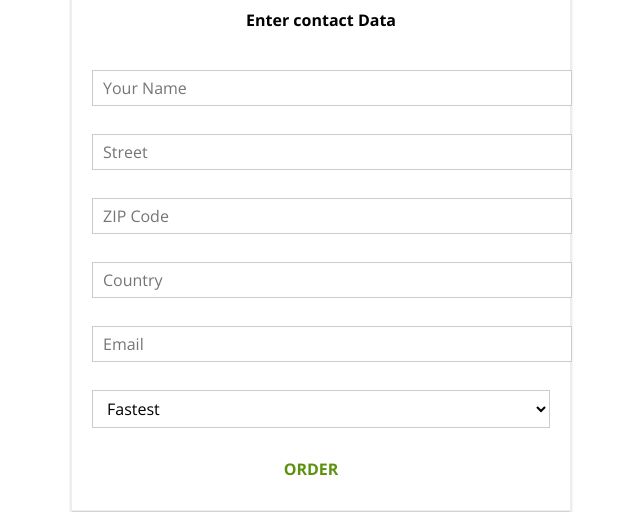
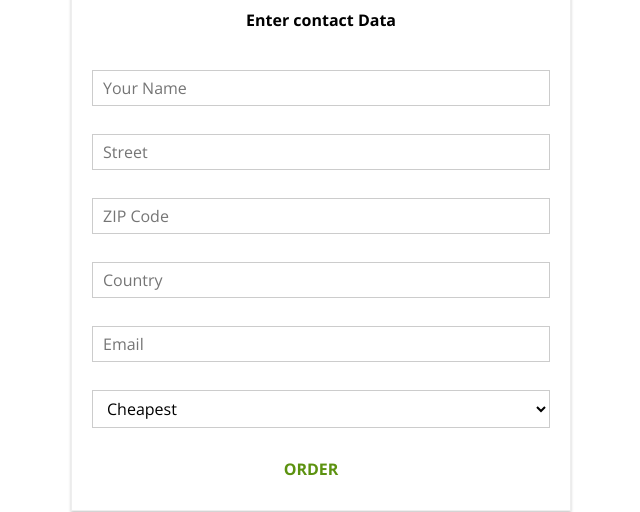
Before and after one commit to m-abdelkawy/myBurgerApp, a React (Create React App) app: page /checkout/contact-data in a window 1280 px wide. Shown: the part 843-1355 px from the top of the page, without its empty margins (319-959 px from the left). Built offline with nearby package versions, Linux system fonts and the light colour scheme.

Commit message:
validation added

```diff
--- a/src/components/UI/Button/Button.js
+++ b/src/components/UI/Button/Button.js
@@ -3,6 +3,7 @@ import classes from './Button.module.css';
 
 const button = (props) => (
     <button
+        disabled={props.disabled}
         onClick={props.clicked}
         className={[classes.Button, classes[props.btnType]].join(' ')}>{props.children}</button>
 );
--- a/src/components/UI/Button/Button.module.css
+++ b/src/components/UI/Button/Button.module.css
@@ -22,3 +22,8 @@
 .Danger {
     color: #944317;
 }
+
+.Button :disabled {
+    color: #ccc;
+    cursor: not-allowed;
+}
--- a/src/components/UI/Input/Input.js
+++ b/src/components/UI/Input/Input.js
@@ -3,24 +3,27 @@ import classes from './Input.module.css';
 
 const input = (props) => {
     let inputElement = null;
+    const inputClasses = [classes.InputElement];
+    if (props.invalid && props.shouldValidate &&props.isTouched)
+        inputClasses.push(classes.Invalid);
     switch (props.elementType) {
         case 'input':
             inputElement = <input
-                className={classes.InputElement}
+                className={inputClasses.join(' ')}
                 {...props.elementConfig}
                 value={props.value}
-                onChange={props.changed} />;
+                onChange={props.changed} /> ;
             break;
         case 'textarea':
             inputElement = <textarea
-                className={classes.InputElement}
+                className={inputClasses.join(' ')}
                 {...props.elementConfig}
                 value={props.value}
                 onChange={props.changed} />;
             break;
         case 'select':
             inputElement = (<select
-                className={classes.InputElement}
+                className={inputClasses.join(' ')}
                 value={props.value}
                 onChange={props.changed} >
                 {props.elementConfig.options.map(el => {
@@ -30,7 +33,7 @@ const input = (props) => {
             break;
         default:
             inputElement = <input
-                className={classes.InputElement}
+                className={inputClasses.join(' ')}
                 {...props.elementConfig}
                 value={props.value}
                 onChange={props.changed} />;
--- a/src/components/UI/Input/Input.module.css
+++ b/src/components/UI/Input/Input.module.css
@@ -18,9 +18,15 @@
     padding: 6px 10px;
     display: block;
     width: 100%;
+    box-sizing: border-box;
 }
 
 .InputElement:focus{
     outline: none;
     background-color: #ccc;
 }
+
+.Invalid{
+border: 1px solid red;
+background-color: rgb(219, 114, 114);
+}
--- a/src/containers/Checkout/ContactData/ContactData.js
+++ b/src/containers/Checkout/ContactData/ContactData.js
@@ -17,7 +17,12 @@ class ContactData extends Component {
                     type: 'text',
                     placeholder: 'Your Name'
                 },
-                value: ''
+                value: '',
+                validation: {
+                    required: true
+                },
+                valid: false,
+                touched: false
             },
 
             street: {
@@ -26,7 +31,12 @@ class ContactData extends Component {
                     type: 'text',
                     placeholder: 'Street'
                 },
-                value: ''
+                value: '',
+                validation: {
+                    required: true
+                },
+                valid: false,
+                touched: false
             },
             zipCode: {
                 elementType: 'input',
@@ -34,7 +44,14 @@ class ContactData extends Component {
                     type: 'text',
                     placeholder: 'ZIP Code'
                 },
-                value: ''
+                value: '',
+                validation: {
+                    required: true,
+                    minLength: 5,
+                    maxLength: 5
+                },
+                valid: false,
+                touched: false
             },
             country: {
                 elementType: 'input',
@@ -42,7 +59,12 @@ class ContactData extends Component {
                     type: 'text',
                     placeholder: 'Country'
                 },
-                value: ''
+                value: '',
+                validation: {
+                    required: true
+                },
+                valid: false,
+                touched: false
             },
             email: {
                 elementType: 'input',
@@ -50,7 +72,12 @@ class ContactData extends Component {
                     type: 'email',
                     placeholder: 'Email'
                 },
-                value: ''
+                value: '',
+                validation: {
+                    required: true
+                },
+                valid: false,
+                touched: false
             },
             deliveryMethod: {
                 elementType: 'select',
@@ -60,9 +87,12 @@ class ContactData extends Component {
                         { value: 'cheapest', displayValue: 'Cheapest' }
                     ]
                 },
-                value: ''
+                value: 'cheapest',
+                valid: true,
+                touched: false
             }
-        }
+        },
+        isFormValid: false
     }
 
     orderHandler = (event) => {
@@ -71,9 +101,9 @@ class ContactData extends Component {
         console.log(this.props.ingredients);
         console.log(this.props.totalPrice);
 
-        const formData ={};
+        const formData = {};
 
-        for(let formDataIdentifier in this.state.orderForm){
+        for (let formDataIdentifier in this.state.orderForm) {
             formData[formDataIdentifier] = this.state.orderForm[formDataIdentifier].value;
         }
         // alert('Continue and checkout');
@@ -97,16 +127,52 @@ class ContactData extends Component {
             });
     }
 
+    checkValidation = (value, rules) => {
+        let isValid = false;
+        if (rules) {
+            if (rules.required)
+                isValid = value.trim() !== '';
+            if (rules.minLength)
+                isValid = isValid ? value.length >= rules.minLength : isValid;
+            if (rules.maxLength)
+                isValid = isValid ? value.length <= rules.maxLength : isValid;
+            return isValid;
+        }
+    }
+
+
     inputChangeHandler = (event, element) => {
         console.log(event.target.value);
         console.log(element.id);
-        const orderForm = { ...this.state.orderForm };
+        const updatedOrderForm = { ...this.state.orderForm };
 
-        const formElemNew = { ...orderForm[element.id] };
-        formElemNew.value = event.target.value;
+        const updatedFormElement = { ...updatedOrderForm[element.id] };
+        updatedFormElement.value = event.target.value;
 
-        orderForm[element.id] = formElemNew;
-        this.setState({ orderForm: orderForm });
+        updatedFormElement.valid = this.checkValidation(updatedFormElement.value, updatedFormElement.validation);
+        updatedFormElement.touched = true;
+        //debugging
+        console.log(updatedFormElement.valid);
+
+        updatedOrderForm[element.id] = updatedFormElement;
+        this.setState({ orderForm: updatedOrderForm });
+        this.validatingForm(updatedOrderForm);
+        console.log('[isFormValid: ]', this.state.isFormValid);
+    }
+
+    validatingForm = (form) => {
+        let isFormValid = true;
+
+        for (let inputIdentifier in form) {
+            if (form[inputIdentifier].validation) {
+                if (!form[inputIdentifier].valid) {
+                    isFormValid = false;
+                    break;
+                }
+            }
+        }
+
+        this.setState({ isFormValid: isFormValid });
     }
 
     render() {
@@ -126,10 +192,13 @@ class ContactData extends Component {
                             elementType={el.config.elementType}
                             elementConfig={el.config.elementConfig}
                             value={el.config.value}
-                            changed={(event) => this.inputChangeHandler(event, el)} />)
+                            changed={(event) => this.inputChangeHandler(event, el)}
+                            invalid={!el.config.valid}
+                            shouldValidate={el.config.validation}
+                            isTouched={el.config.touched} />)
                 })}
 
-                <Button btnType="Success">ORDER</Button>
+                <Button btnType="Success" disabled={!this.state.isFormValid}>ORDER</Button>
             </form>)
         return (
             <div>
```
